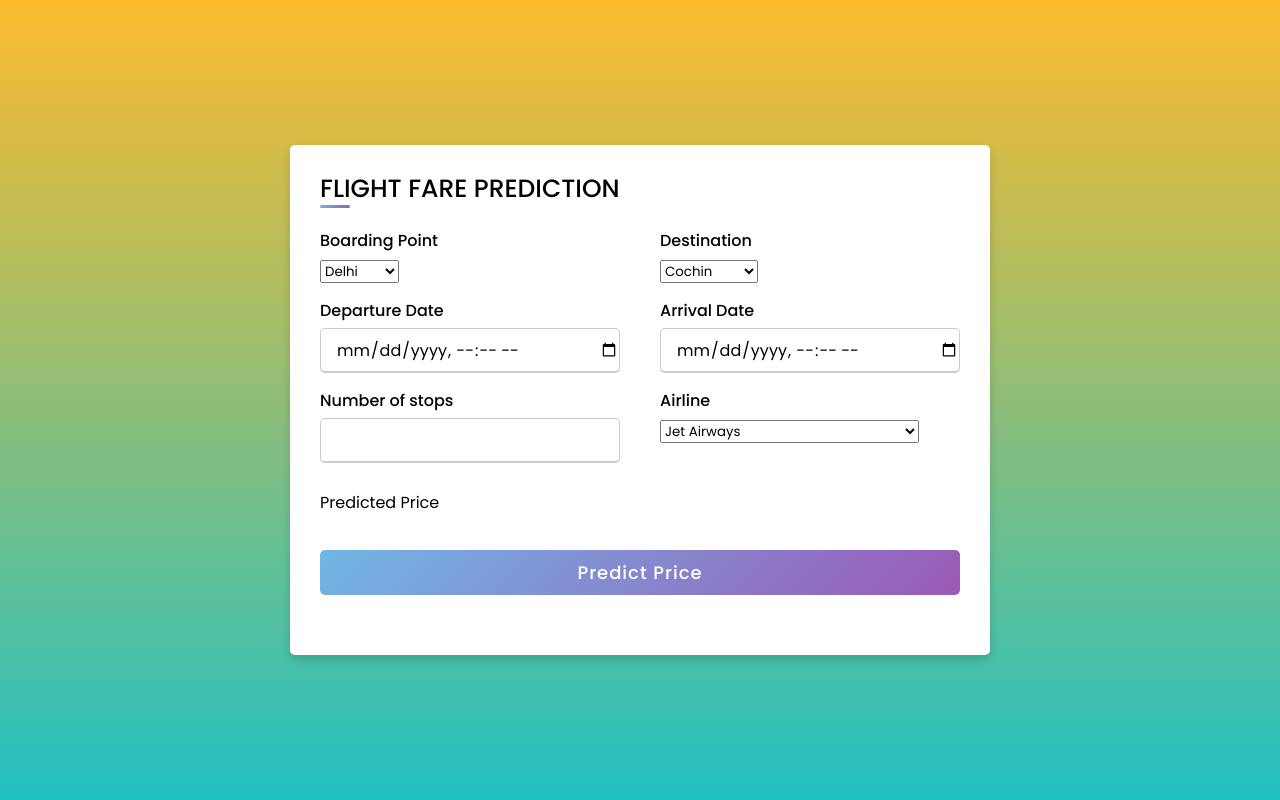
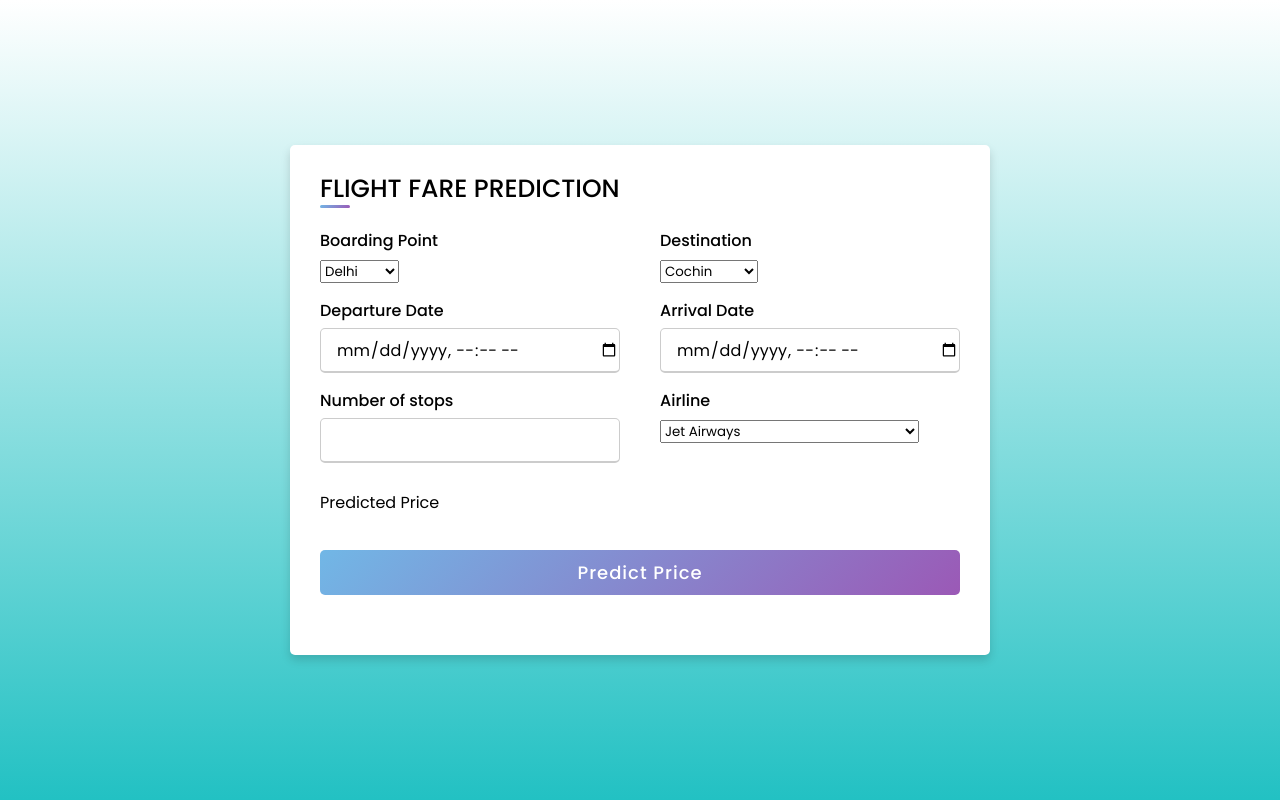
Before and after one commit to shreyaspatil2712/flightfare_prediction_ineuronai, a Flask app: page / in a window 1280 px wide. Run offline with Flask 2, Linux system fonts and the light colour scheme; parts of the project's set-up code (start-up, migrations or seed data) failed here and were passed over.

Commit message:
Update style.css

```diff
--- a/static/css/style.css
+++ b/static/css/style.css
@@ -13,7 +13,7 @@ body{
   align-items: center;
   padding: 10px;
   background: rgb(34,193,195);
-  background: linear-gradient(0deg, rgba(34,193,195,1) 0%, rgba(253,187,45,1) 100%);
+  background: linear-gradient(0deg, rgba(34,193,195,1) 0%, rgba(255,255,255,1) 100%);
 }
 .container{
   max-width: 700px;
```
